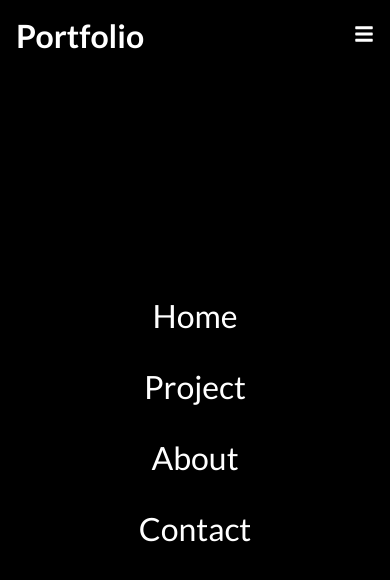
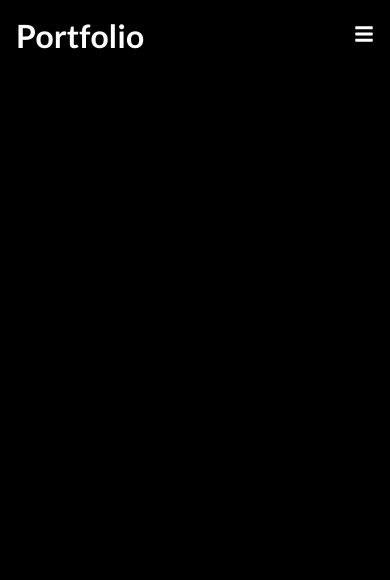
Before and after one commit to noahwesttech/Reactable-Portfolio, a React (Create React App) app: page / in a window 390 px wide. Shown: the top 580 px of the page. Built offline with nearby package versions, Linux system fonts and the light colour scheme.

Commit message:
fixed mobile functionality for hamburger menu

```diff
--- a/src/components/Navbar.js
+++ b/src/components/Navbar.js
@@ -15,7 +15,7 @@ const Navbar = () => {
         <Link to="/">
             <h1>Portfolio</h1>
         </Link>
-        <ul className="nav-menu">
+        <ul className={ click ? "nav-menu active" : "nav-menu" }>
             <li>
                 <Link to="/">Home</Link>
             </li>
--- a/src/components/NavbarStyles.css
+++ b/src/components/NavbarStyles.css
@@ -32,8 +32,12 @@
         background: rgba(0, 0, 0, 0.9);
         position: absolute;
         top: 0;
+        left: -100%;
+        z-index: -2;
+    }
+
+    .nav-menu.active{
         left: 0;
-        z-index: -2;
     }
 
     .nav-menu li{
```
